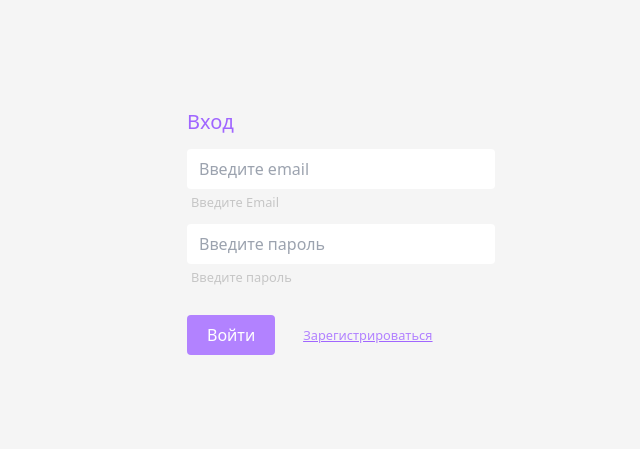
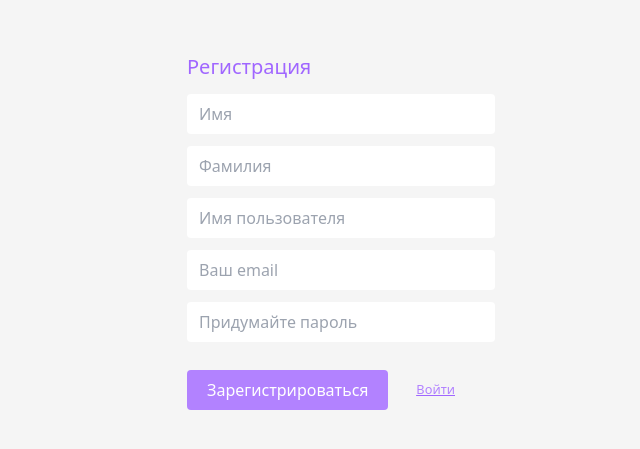
Before and after one commit to xaletch/social-network, a React (Create React App) app: page /register in a window 1280 px wide. Before the commit this address led to /login. Shown: the part 169-618 px from the top of the page, without its empty margins (603-1243 px from the left). Built offline with nearby package versions, Linux system fonts and the light colour scheme; no server answers.

Commit message:
very minor changes to the interface

```diff
--- a/src/App.tsx
+++ b/src/App.tsx
@@ -26,11 +26,11 @@ function App() {
   const [menuLogOut, setMenuLogOut] = useState<boolean>(false);
 
   const navigate = useNavigate();
-  const token = localStorage.getItem('token');
+  const token = localStorage.getItem('logged_in');
 
   useEffect(() => {
     if (!token) {
-      navigate('/login');
+      navigate('/register');
     } else {
       navigate('/home');
     };
@@ -53,7 +53,7 @@ function App() {
   return (
     <div className="App">
       <div className=''>
-      {localStorage.getItem('token') && (<Header avatarUrl={userData?.avatarUrl} name={userData?.name} surname={userData?.surname} username={userData?.username} setMenuLogOut={setMenuLogOut} />)}
+      {localStorage.getItem('logged_in') && (<Header avatarUrl={userData?.avatarUrl} name={userData?.name} surname={userData?.surname} username={userData?.username} setMenuLogOut={setMenuLogOut} />)}
         <Routes>
           <Route path='login' element={<LogIn isAuth={isAuth} setIsAuth={setIsAuth}/>}></Route>
           <Route path='register' element={<Register isAuth={isAuth} setIsAuth={setIsAuth} />}></Route>
--- a/src/axios.ts
+++ b/src/axios.ts
@@ -5,7 +5,7 @@ const Axios = axios.create({
 });
 
 Axios.interceptors.request.use((config: any) => {
-    config.headers.Authorization = window.localStorage.getItem('token');
+    config.headers.Authorization = window.localStorage.getItem('logged_in');
     return config;
 });
 
--- a/src/components/Home/MyFriends/MyFriends.tsx
+++ b/src/components/Home/MyFriends/MyFriends.tsx
@@ -34,7 +34,7 @@ export const MyFriends = () => {
                   <path d="M8 16C9.77498 15.9996 11.4988 15.4054 12.897 14.312L17.293 18.708L18.707 17.294L14.311 12.898C15.405 11.4997 15.9996 9.77544 16 8C16 3.589 12.411 0 8 0C3.589 0 0 3.589 0 8C0 12.411 3.589 16 8 16ZM8 2C11.309 2 14 4.691 14 8C14 11.309 11.309 14 8 14C4.691 14 2 11.309 2 8C2 4.691 4.691 2 8 2Z" fill="#C9C9C9"/>
                 </svg>
               </div>
-              <input className='w-full p-2 px-8 shadow-search rounded text-sm text-color-text2' type="text" value={searchFriend} onChange={changeSearch} placeholder='Найти друзей' />
+              <input className='w-full p-2 px-8 focus input-shadow outline-none rounded-lg text-sm text-color-text2' type="text" value={searchFriend} onChange={changeSearch} placeholder='Найти друзей' />
               {searchFriend && (
                 <div className='w-[35px] h-[35px] flex justify-center items-center absolute right-0 top-0 cursor-pointer' onClick={handleResetSearch}>
                   <svg xmlns="http://www.w3.org/2000/svg" width="12" height="12" viewBox="0 0 12 12" fill="none">
--- a/src/components/Menu/LogOut.tsx
+++ b/src/components/Menu/LogOut.tsx
@@ -14,7 +14,7 @@ export const LogOut: React.FC<MenuInterface> = ({ setMenuLogOut, setIsAuth }) =>
     };
 
     const handleLogOut = () => {
-        localStorage.removeItem("token");
+        localStorage.removeItem("logged_in");
         setMenuLogOut(false);
         setIsAuth(false);
     };
@@ -25,8 +25,8 @@ export const LogOut: React.FC<MenuInterface> = ({ setMenuLogOut, setIsAuth }) =>
                 <div className='p-6 px-8'>
                     <h3>Вы действительно хотите выйти с аккаунта</h3>
                     <div className='flex justify-center gap-6 mt-8'>
+                        <button className='p-1 px-8 bg-button text-white rounded' onClick={handleClickCloseModal}>Нет</button>
                         <button className='p-1 px-8 bg-button text-white rounded' onClick={handleLogOut}>Да</button>
-                        <button className='p-1 px-8 bg-button text-white rounded' onClick={handleClickCloseModal}>Нет</button>
                     </div>
                 </div>
             </div>
--- a/src/page/LogIn.tsx
+++ b/src/page/LogIn.tsx
@@ -28,7 +28,7 @@ export const LogIn: React.FC<LoginInterface> = ({ isAuth, setIsAuth }) => {
       const data = await axios.post('/login', {...formData});
 
       if ('token' in data.data) {
-        window.localStorage.setItem('token', data.data.token);
+        window.localStorage.setItem('logged_in', data.data.token);
       };
 
       setIsAuth(true);
@@ -41,7 +41,7 @@ export const LogIn: React.FC<LoginInterface> = ({ isAuth, setIsAuth }) => {
   };
 
 
-  const token = localStorage.getItem('token');
+  const token = localStorage.getItem('logged_in');
 
   return (
     <div className='container'>
--- a/src/page/Register.tsx
+++ b/src/page/Register.tsx
@@ -34,7 +34,7 @@ export const Register: React.FC<RegInterface> = ({ isAuth, setIsAuth }) => {
           setIsAuth(true);
 
           if ('token' in data.data) {
-            window.localStorage.setItem('token', data.data.token);
+            window.localStorage.setItem('logged_in', data.data.token);
           }
         }
         catch (err) {
@@ -54,11 +54,11 @@ export const Register: React.FC<RegInterface> = ({ isAuth, setIsAuth }) => {
               <div className='w-[70%]'>
                 <h2 className='text-3xl font-medium text-color-title'>Регистрация</h2>
                 <form className='form flex flex-col gap-3 mt-3' onSubmit={handleSubmit(onSubmit)}>
-                  <input className='p-2 px-3 outline-none rounded text-color-text' type='name' {...register('name', { required: 'Имя должно быть не короче 3 символов' })} placeholder='Имя'/>
-                  <input className='p-2 px-3 outline-none rounded text-color-text' type="name" {...register('surname', { required: 'Фамилия должна быть не короче 3 символов' })} placeholder='Фамилия'/>
-                  <input className='p-2 px-3 outline-none rounded text-color-text' type="name" {...register('username', { required: 'Данное имя пользователя уже занято' })} placeholder='Имя пользователя'/>
-                  <input className='p-2 px-3 outline-none rounded text-color-text' type="email" {...register('email', { required: 'Неверный email' })} placeholder='Ваш email'/>
-                  <input className='p-2 px-3 outline-none rounded text-color-text' type="password" {...register('password', { required: 'Пароль должен быть не менее 8 символов'})} placeholder='Придумайте пароль'/>
+                  <input className='p-2 px-3 outline-none rounded text-color-text focus' type='name' {...register('name', { required: 'Имя должно быть не короче 3 символов' })} placeholder='Имя'/>
+                  <input className='p-2 px-3 outline-none rounded text-color-text focus' type="name" {...register('surname', { required: 'Фамилия должна быть не короче 3 символов' })} placeholder='Фамилия'/>
+                  <input className='p-2 px-3 outline-none rounded text-color-text focus' type="name" {...register('username', { required: 'Данное имя пользователя уже занято' })} placeholder='Имя пользователя'/>
+                  <input className='p-2 px-3 outline-none rounded text-color-text focus' type="email" {...register('email', { required: 'Неверный email' })} placeholder='Ваш email'/>
+                  <input className='p-2 px-3 outline-none rounded text-color-text focus' type="password" {...register('password', { required: 'Пароль должен быть не менее 8 символов'})} placeholder='Придумайте пароль'/>
                   {/* <input className='p-2 px-3 outline-none rounded text-color-text' type="password" {...register('password', { required: true })} placeholder='Повторите пароль'/> */}
                   <div className='flex gap-4 mt-4'>
                     <button type='submit' className='p-2 px-5 rounded bg-button text-white'>Зарегистрироваться</button>
--- a/src/style/index.css
+++ b/src/style/index.css
@@ -24,6 +24,10 @@ img {
 .focus:focus {
     box-shadow: 0 0 0 2px #C6A6F8;
     transition: box-shadow .2s linear;
+}
+
+.input-shadow {
+    box-shadow: 0 0 0 1px #c5a6f8a6;
 }
 
 .incorrect {
```
